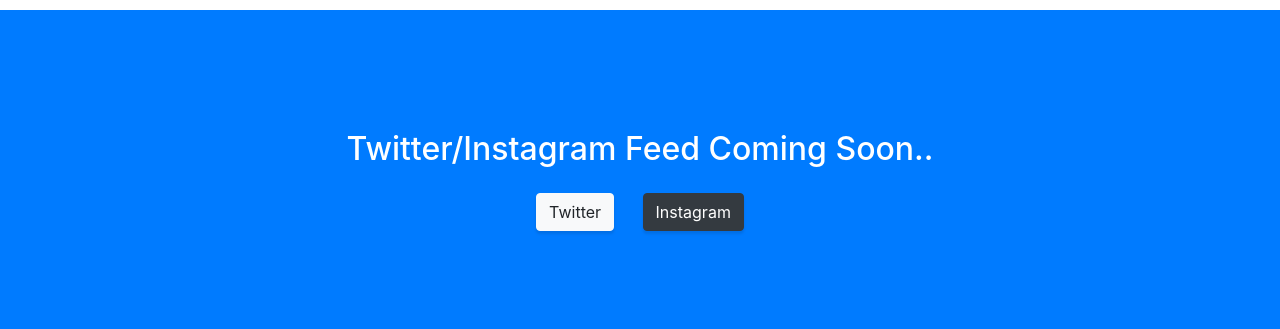
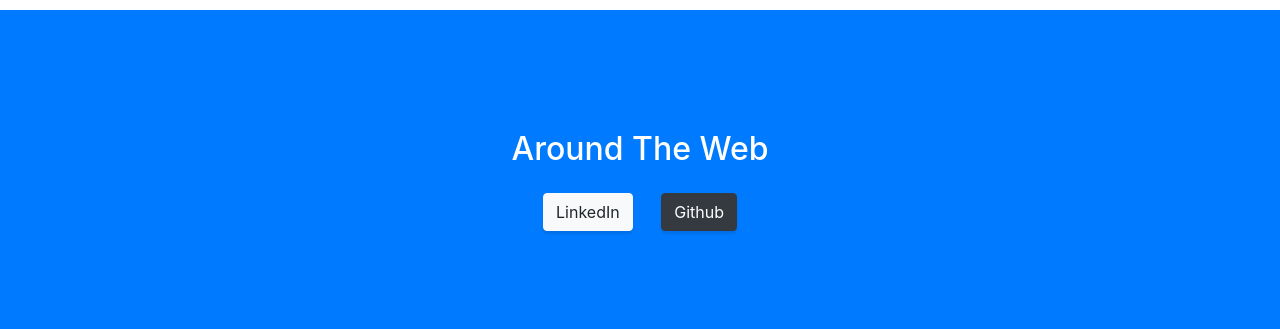
Before and after one commit to mjtedder/Fully-Coded-2.0, a website with bundled scripts: page index.html in a window 1280 px wide. Shown: the part 4040-4369 px from the top of the page. Built offline with nearby package versions, Linux system fonts and the light colour scheme.

Commit message:
added links to linkedin profile. TODO: add screenshots of projects, Change map section to twitter/instafeed

```diff
--- a/index.html
+++ b/index.html
@@ -237,9 +237,9 @@
   <!-- Call to Action -->
   <section class="content-section bg-primary text-white">
     <div class="container text-center">
-      <h2 class="mb-4">Twitter/Instagram Feed Coming Soon..</h2>
-      <a href="https://twitter.com/fully_coded" class="btn btn-xl btn-light mr-4">Twitter</a>
-      <a href="https://www.instagram.com/kid.west/" class="btn btn-xl btn-dark">Instagram</a>
+      <h2 class="mb-4">Around The Web</h2>
+      <a href="https://www.linkedin.com/in/matt-tedder-7bb210a0/" class="btn btn-xl btn-light mr-4">LinkedIn</a>
+      <a href="https://github.com/mjtedder" class="btn btn-xl btn-dark">Github</a>
     </div>
   </section>
 
```
